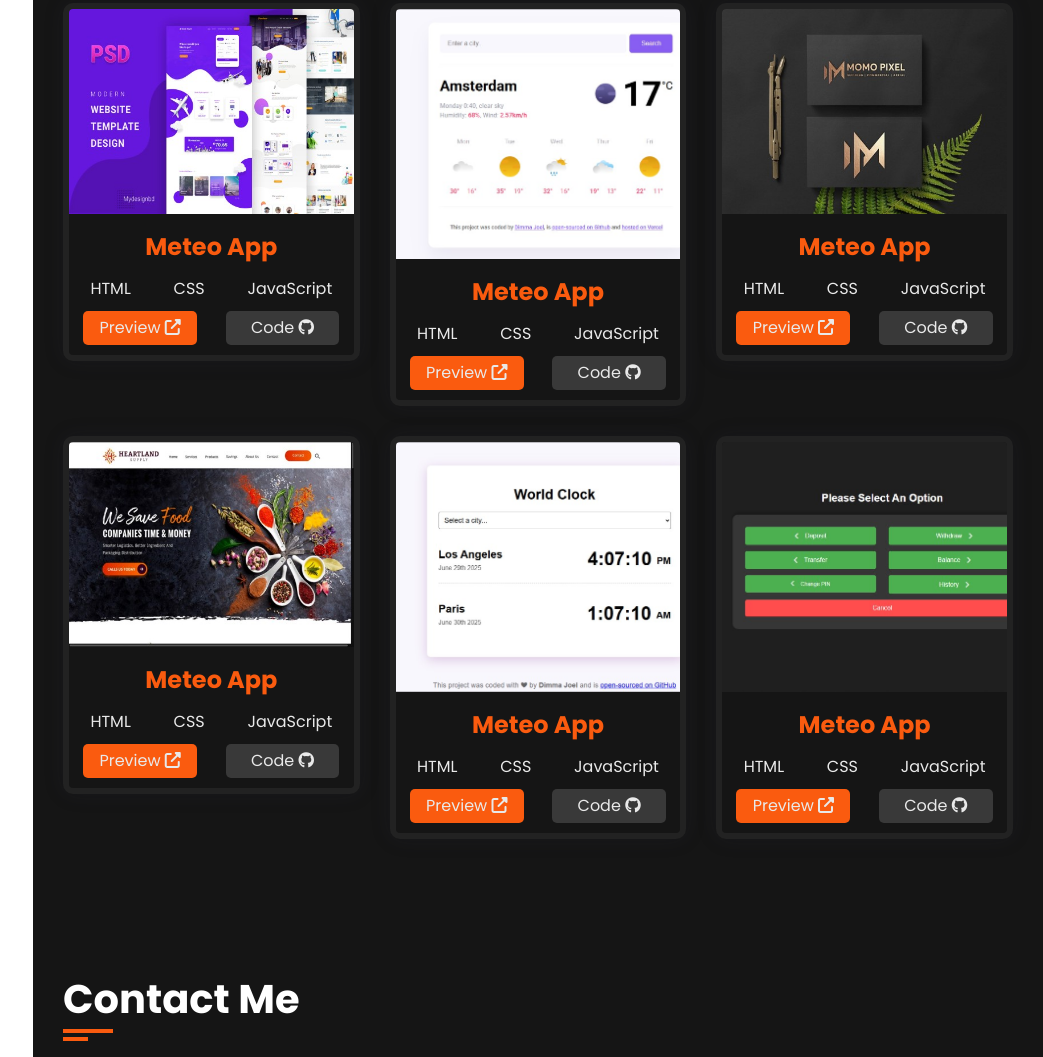
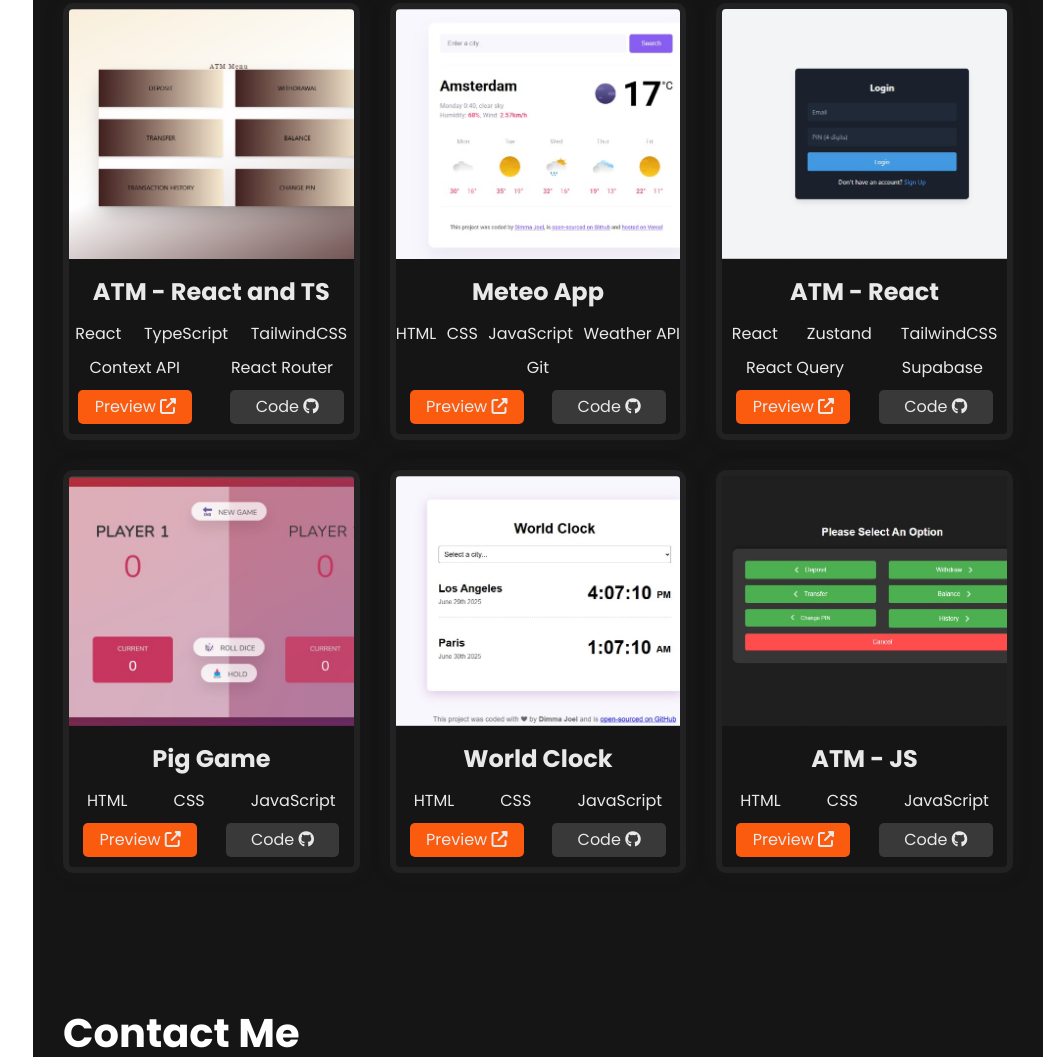
Before and after one commit to dev-dimma/my-portfolio, a plain HTML site: page index.html in a window 1280 px wide. Shown: the part 3751-4808 px from the top of the page, without its empty margins (237-1280 px from the left). Drawn offline with nearby package versions, Linux system fonts and the light colour scheme; a web font is replaced by a local one.

Commit message:
Updated portfolio section with live links and projects pics

```diff
--- a/css/style.css
+++ b/css/style.css
@@ -643,12 +643,14 @@ h3.my-profession {
 }
 
 .portfolio-img-desc h2 {
-  color: var(--skin-color);
+  color: var(--text-black-700);
   padding: 15px 0 12px 0;
 }
 
 .portfolio-img-desc-techs {
   display: flex;
+  flex-wrap: wrap;
+  gap: 10px;
   justify-content: space-around;
   margin-bottom: 10px;
 }
@@ -656,6 +658,10 @@ h3.my-profession {
 .portfolio-img-desc-icons {
   display: flex;
   justify-content: space-around;
+}
+
+.portfolio-img-desc-icons p a {
+   color: var(--text-black-700);
 }
 
 .portfolio-img-desc-icons p:first-of-type {
--- a/index.html
+++ b/index.html
@@ -483,21 +483,38 @@
               <div class="portfolio-item padd-15">
                 <div class="portfolio-item-inner shadow-dark">
                   <div class="portfolio-img">
-                    <img src="images/portfolio/portfolio-1.jpg" alt="" />
+                    <img
+                      src="images/atm-react-typescript.jpg"
+                      style="width: 320px; height: 250px; object-fit: cover"
+                      alt="meteo app"
+                      alt="ATM with React and Typescript"
+                    />
                   </div>
+
                   <div class="portfolio-img-desc">
-                    <h2>Meteo App</h2>
+                    <h2>ATM - React and TS</h2>
                     <div class="portfolio-img-desc-techs">
-                      <p>HTML</p>
-                      <p>CSS</p>
-                      <p>JavaScript</p>
+                      <p>React</p>
+                      <p>TypeScript</p>
+                      <p>TailwindCSS</p>
+                      <p>Context API</p>
+                      <p>React Router</p>
                     </div>
                     <div>
                       <div class="portfolio-img-desc-icons">
                         <p>
-                          Preview <i class="fa fas fa-external-link-alt"></i>
+                          <a
+                            href="https://atm-machine-react-typescript.vercel.app/"
+                          >
+                            Preview
+                            <i class="fa fas fa-external-link-alt"></i
+                          ></a>
                         </p>
-                        <p>Code <i class="fab fa-github"></i></p>
+                        <a
+                          href="https://github.com/dev-dimma/atm-machine/tree/main/atm-machine-react-typescript"
+                        >
+                          <p>Code <i class="fab fa-github"></i></a></p
+                        >
                       </div>
                     </div>
                   </div>
@@ -521,13 +538,18 @@
                       <p>HTML</p>
                       <p>CSS</p>
                       <p>JavaScript</p>
+                       <p>Weather API </p>
+                         <p>Git</p>
+
                     </div>
                     <div>
                       <div class="portfolio-img-desc-icons">
                         <p>
-                          Preview <i class="fa fas fa-external-link-alt"></i>
+                          <a href="https://meteo-app-dd.vercel.app/">
+                          Preview <i class="fa fas fa-external-link-alt"></i></a>
                         </p>
-                        <p>Code <i class="fab fa-github"></i></p>
+
+                        <p>  <a href="https://github.com/dev-dimma/meteo-app">Code <i class="fab fa-github"></i></a></p>
                       </div>
                     </div>
                   </div>
@@ -539,21 +561,30 @@
               <div class="portfolio-item padd-15">
                 <div class="portfolio-item-inner shadow-dark">
                   <div class="portfolio-img">
-                    <img src="images/portfolio/portfolio-3.jpg" alt="" />
+                    <img
+                      src="images/atm-react.jpg"
+                      style="width: 320px; height: 250px; object-fit: cover"
+                      alt="ATM with React"
+                    />
                   </div>
+
                   <div class="portfolio-img-desc">
-                    <h2>Meteo App</h2>
+                    <h2>ATM - React</h2>
                     <div class="portfolio-img-desc-techs">
-                      <p>HTML</p>
-                      <p>CSS</p>
-                      <p>JavaScript</p>
+                      <p>React</p>
+                      <p>Zustand</p>
+                      <p>TailwindCSS</p>
+                      <p>React Query</p>
+                      <p>Supabase</p>
                     </div>
                     <div>
                       <div class="portfolio-img-desc-icons">
                         <p>
+                          <a href="https://atm-machine-react.vercel.app/">
                           Preview <i class="fa fas fa-external-link-alt"></i>
+                          </a>
                         </p>
-                        <p>Code <i class="fab fa-github"></i></p>
+                        <p><a href="https://github.com/dev-dimma/atm-machine/tree/main/atm-machine-react">Code <i class="fab fa-github"></i></a></p>
                       </div>
                     </div>
                   </div>
@@ -565,10 +596,14 @@
               <div class="portfolio-item padd-15">
                 <div class="portfolio-item-inner shadow-dark">
                   <div class="portfolio-img">
-                    <img src="images/portfolio/portfolio-4.jpg" alt="" />
+                    <img
+                      src="images/pig-game.jpg"
+                      style="width: 320px; height: 250px; object-fit: cover"
+                      alt="Pig Game"
+                    />
                   </div>
                   <div class="portfolio-img-desc">
-                    <h2>Meteo App</h2>
+                    <h2>Pig Game</h2>
                     <div class="portfolio-img-desc-techs">
                       <p>HTML</p>
                       <p>CSS</p>
@@ -577,9 +612,10 @@
                     <div>
                       <div class="portfolio-img-desc-icons">
                         <p>
-                          Preview <i class="fa fas fa-external-link-alt"></i>
+                          <a href="https://pig-game-xi-drab.vercel.app/">
+                          Preview <i class="fa fas fa-external-link-alt"></i></a>
                         </p>
-                        <p>Code <i class="fab fa-github"></i></p>
+                        <p><a href="https://github.com/dev-dimma/pig-game">Code <i class="fab fa-github"></i></a></p>
                       </div>
                     </div>
                   </div>
@@ -598,7 +634,7 @@
                     />
                   </div>
                   <div class="portfolio-img-desc">
-                    <h2>Meteo App</h2>
+                    <h2>World Clock</h2>
                     <div class="portfolio-img-desc-techs">
                       <p>HTML</p>
                       <p>CSS</p>
@@ -607,9 +643,10 @@
                     <div>
                       <div class="portfolio-img-desc-icons">
                         <p>
-                          Preview <i class="fa fas fa-external-link-alt"></i>
+                          <a href="https://world-clock-devdimma.vercel.app/">
+                          Preview <i class="fa fas fa-external-link-alt"></i></a>
                         </p>
-                        <p>Code <i class="fab fa-github"></i></p>
+                        <p><a href="https://github.com/dev-dimma/world-clock">Code <i class="fab fa-github"></i></a></p>
                       </div>
                     </div>
                   </div>
@@ -624,11 +661,11 @@
                     <img
                       src="images/atm-js.jpg"
                       style="width: 320px; height: 250px; object-fit: cover"
-                      alt="ATM Machine"
+                      alt="ATM With JavaScript"
                     />
                   </div>
                   <div class="portfolio-img-desc">
-                    <h2>Meteo App</h2>
+                    <h2>ATM - JS</h2>
                     <div class="portfolio-img-desc-techs">
                       <p>HTML</p>
                       <p>CSS</p>
@@ -637,9 +674,10 @@
                     <div>
                       <div class="portfolio-img-desc-icons">
                         <p>
-                          Preview <i class="fa fas fa-external-link-alt"></i>
+                          <a href="https://atm-machine-javascript.vercel.app/">
+                          Preview <i class="fa fas fa-external-link-alt"></i></a>
                         </p>
-                        <p>Code <i class="fab fa-github"></i></p>
+                        <p><a href="https://github.com/dev-dimma/atm-machine/tree/main/atm-machine-javascript">Code <i class="fab fa-github"></i></a></p>
                       </div>
                     </div>
                   </div>
```
Also changed, not shown: images/atm-react-typescript.jpg (added), images/atm-react.jpg (added), images/pig-game.jpg (added).
